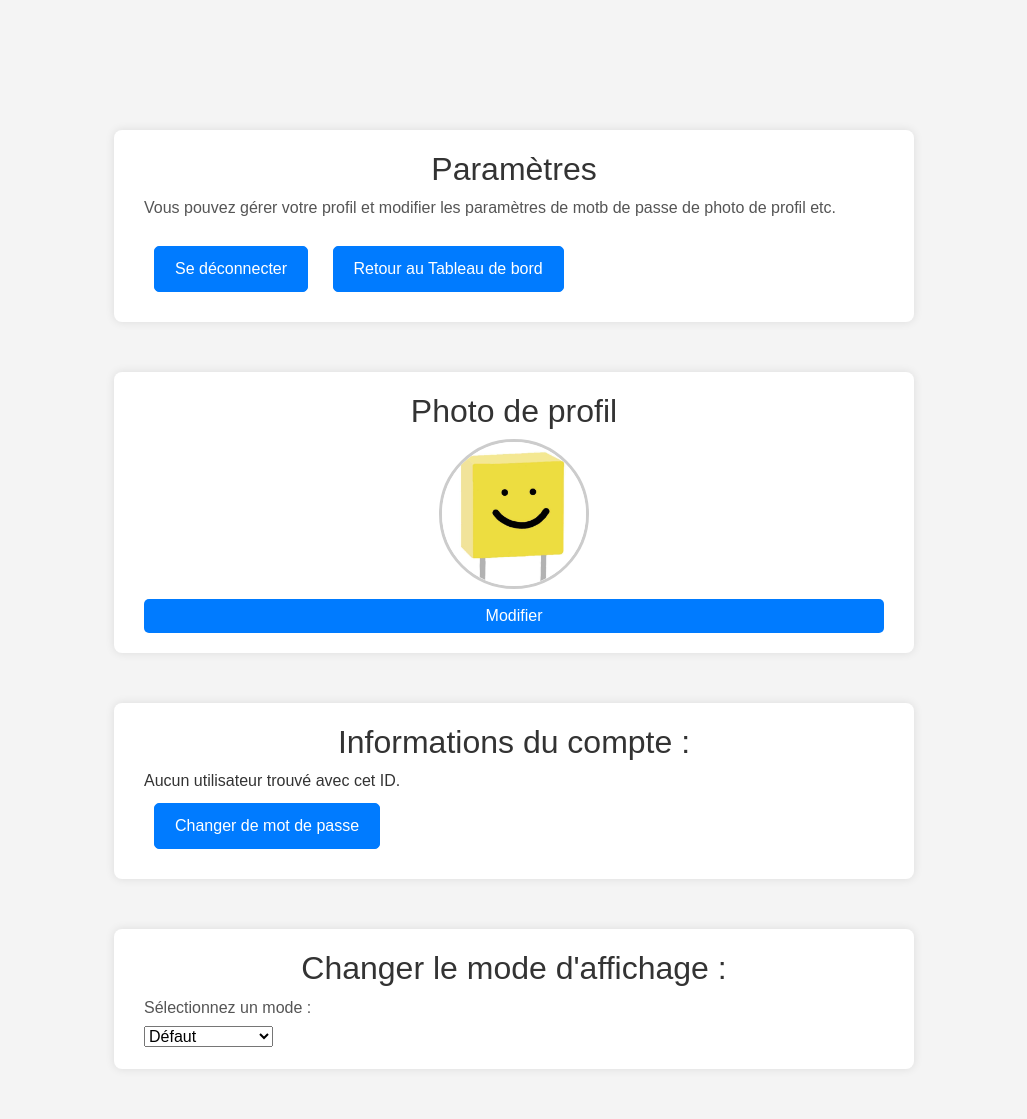
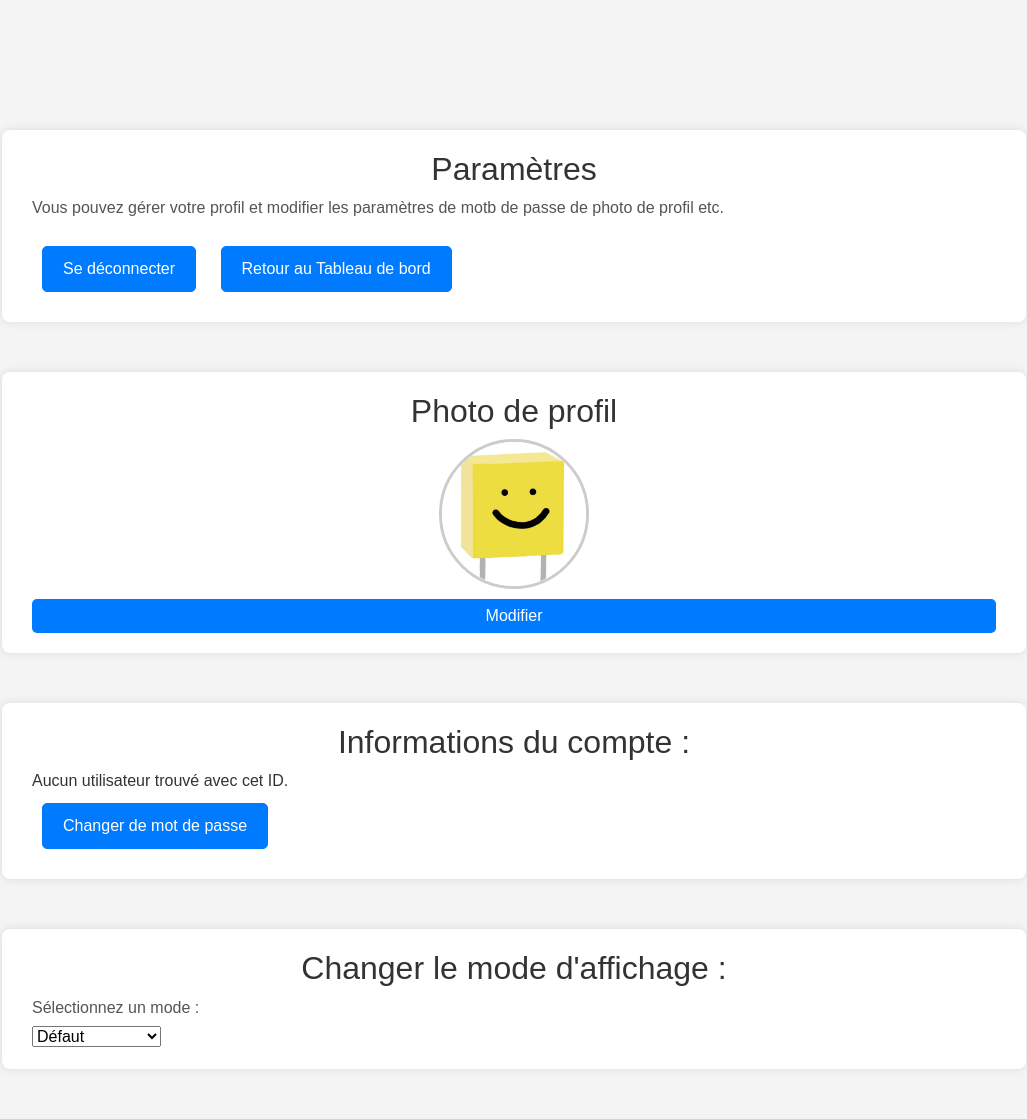
Before and after one commit to SAE601/Interface-Web, a PHP site: page /profil.php in a window 1280 px wide. Shown: the whole page, without its empty margins (126-1153 px from the left). Run offline with PHP 8.4, Linux system fonts and the light colour scheme; the visitor is signed in with stand-in values (Sample User, id 1); data that the repository does not hold is empty.

Commit message:
mise a jour des styles manquants

```diff
--- a/css/style_achromatopsie.css
+++ b/css/style_achromatopsie.css
@@ -47,7 +47,7 @@ body {
 
 /* Conteneurs */
 .dashboard-container {
-    max-width: 800px;
+    max-width: 80%; /* Conteneur plus large */
     margin: 50px auto;
     background-color: #E0E0E0; /* Fond légèrement plus foncé que le body */
     padding: 20px 30px;
@@ -56,7 +56,7 @@ body {
 }
 
 .container {
-    max-width: 400px;
+    max-width: 600px; /* Conteneur plus large */
     margin: 50px auto;
     background-color: #E0E0E0;
     padding: 20px;
--- a/css/style_defaut.css
+++ b/css/style_defaut.css
@@ -47,7 +47,7 @@ body {
 
 /* Conteneurs */
 .dashboard-container {
-    max-width: 800px;
+    max-width: 80%; /* Conteneur plus large */
     margin: 50px auto;
     background-color: #fff;
     padding: 20px 30px;
@@ -56,7 +56,7 @@ body {
 }
 
 .container {
-    max-width: 400px;
+    max-width: 600px; /* Conteneur plus large */
     margin: 50px auto;
     background-color: #fff;
     padding: 20px;
@@ -205,6 +205,7 @@ hr {
     box-shadow: 0 4px 8px rgba(0, 0, 0, 0.1);
     margin-bottom: 20px;
 }
+
 .user-info {
     background-color: #f8f9fa;
     padding: 20px;
@@ -213,10 +214,12 @@ hr {
     align-items: center;
     justify-content: space-between;
 }
+
 .logout-btn {
     background-color: #dc3545;
     color: white;
 }
+
 .logout-btn:hover {
     background-color: #c82333;
     color: white;
--- a/css/style_deuteranopie.css
+++ b/css/style_deuteranopie.css
@@ -45,7 +45,7 @@ body {
 
 /* Conteneurs */
 .dashboard-container {
-    max-width: 800px;
+    max-width: 80%; /* Conteneur plus large */
     margin: 50px auto;
     background-color: #fff;
     padding: 20px 30px;
@@ -54,7 +54,7 @@ body {
 }
 
 .container {
-    max-width: 400px;
+    max-width: 600px; /* Conteneur plus large */
     margin: 50px auto;
     background-color: #fff;
     padding: 20px;
--- a/css/style_protanopie.css
+++ b/css/style_protanopie.css
@@ -47,7 +47,7 @@ body {
 
 /* Conteneurs */
 .dashboard-container {
-    max-width: 800px;
+    max-width: 80%; /* Conteneur plus large */
     margin: 50px auto;
     background-color: #fff;
     padding: 20px 30px;
@@ -56,7 +56,7 @@ body {
 }
 
 .container {
-    max-width: 400px;
+    max-width: 600px; /* Conteneur plus large */
     margin: 50px auto;
     background-color: #fff;
     padding: 20px;
--- a/css/style_tritanopie.css
+++ b/css/style_tritanopie.css
@@ -47,7 +47,7 @@ body {
 
 /* Conteneurs */
 .dashboard-container {
-    max-width: 800px;
+    max-width: 80%; /* Conteneur plus large */
     margin: 50px auto;
     background-color: #fff;
     padding: 20px 30px;
@@ -56,7 +56,7 @@ body {
 }
 
 .container {
-    max-width: 400px;
+    max-width: 600px; /* Conteneur plus large */
     margin: 50px auto;
     background-color: #fff;
     padding: 20px;
```
